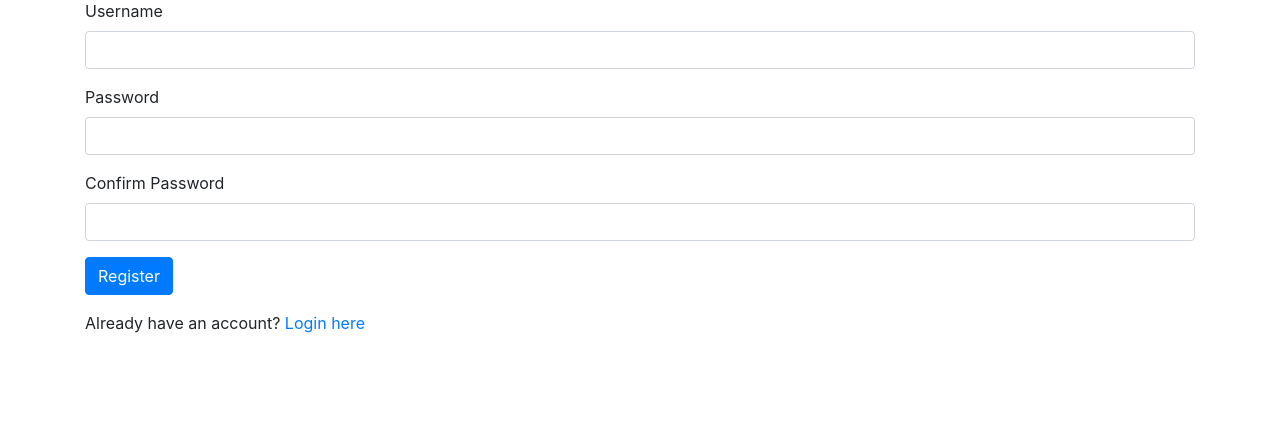
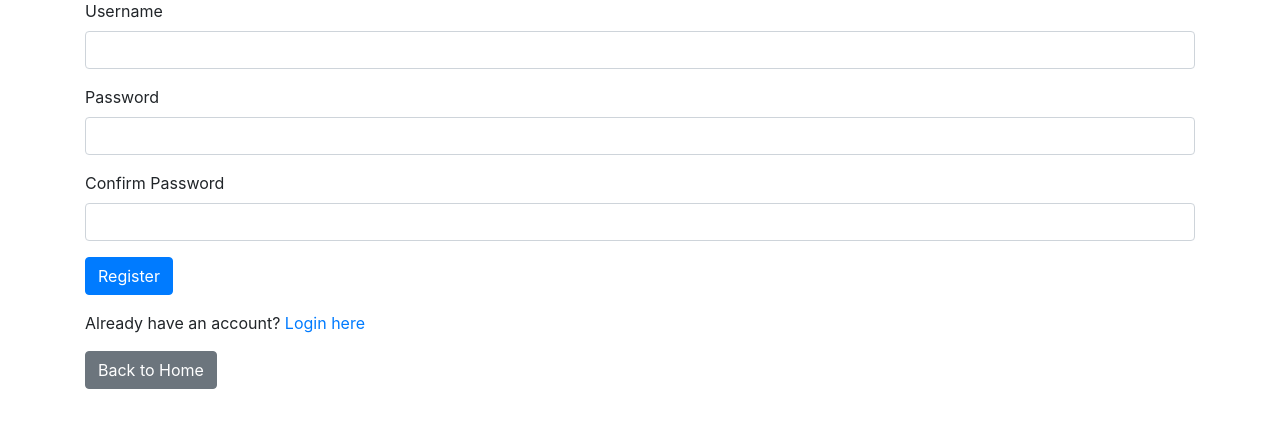
Before and after one commit to Monroe01/Orange-Nest, a Flask app: page /register in a window 1280 px wide. Shown: the part 47-495 px from the top of the page. Run offline with Flask 3, Linux system fonts and the light colour scheme; some libraries are stand-ins or nearby versions.

Commit message:
Update register.html

```diff
--- a/Program/templates/register.html
+++ b/Program/templates/register.html
@@ -28,6 +28,7 @@
             </div>
         </form>
         <p>Already have an account? <a href="{{ url_for('login') }}">Login here</a></p>
+        <a href="{{ url_for('index') }}" class="btn btn-secondary">Back to Home</a> <!-- 返回主页按钮 -->
     </div>
 </body>
 </html>
```
